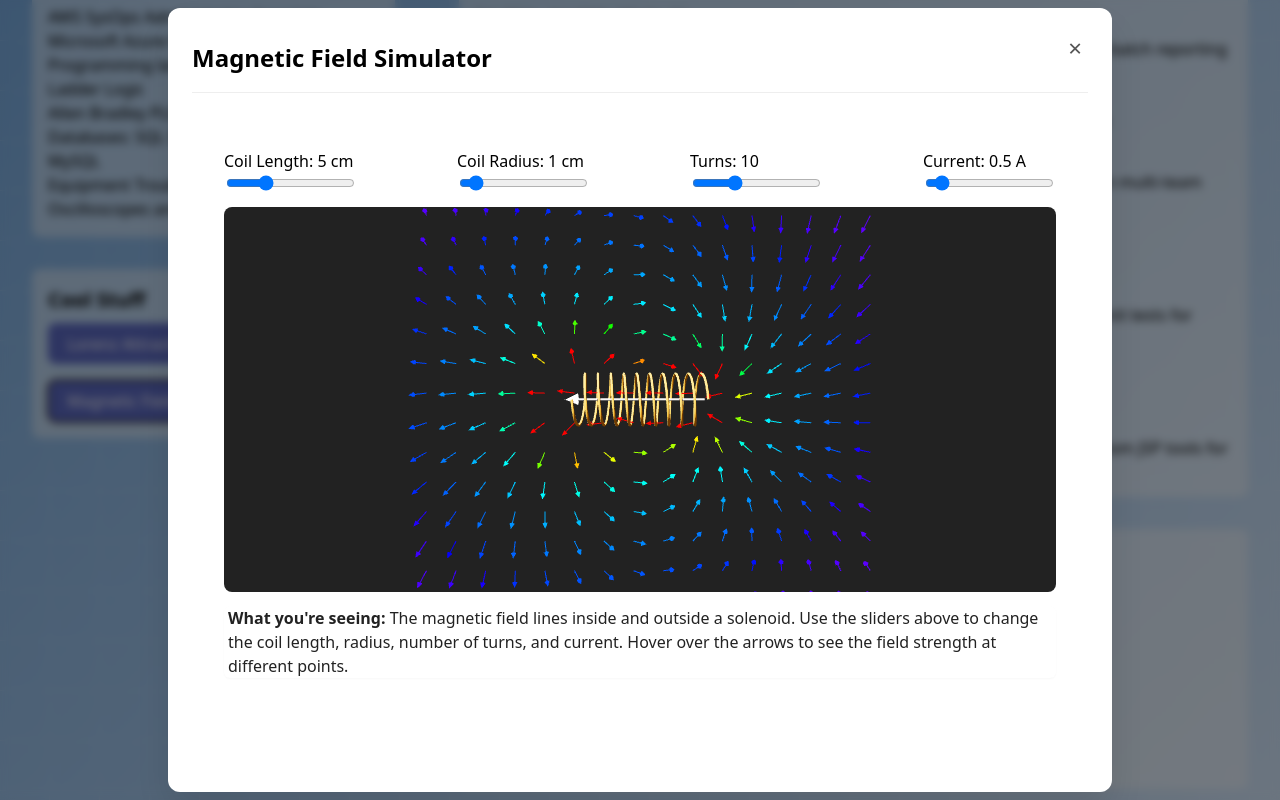
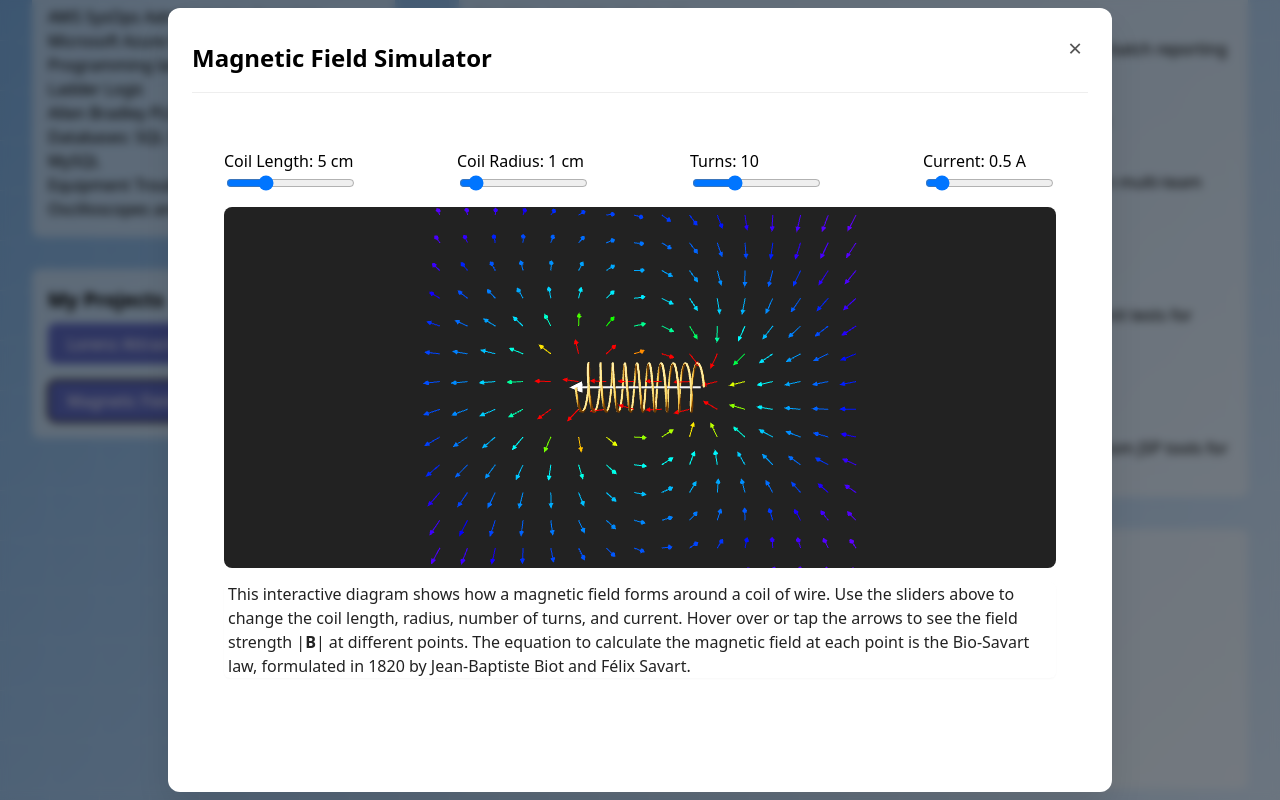
Before and after one commit to travwilliams443/AboutMe-React, a React (Vite) app: page / in a window 1280 px wide. Both pictures are taken after a click on the button "Magnetic Field Simulator". Shown: the part 510-1310 px from the top of the page. Built offline with nearby package versions, Linux system fonts and the light colour scheme.

Commit message:
Updated magnetic field verbiage

```diff
--- a/src/components/organisms/CoolStuffCard.tsx
+++ b/src/components/organisms/CoolStuffCard.tsx
@@ -12,7 +12,7 @@ export default function CoolStuffCard() {
 
   return (
     <>
-      <Card title="Cool Stuff">
+      <Card title="My Projects">
         <ul className={styles.list}>
           <li>
             <button
--- a/src/components/organisms/MagneticField.tsx
+++ b/src/components/organisms/MagneticField.tsx
@@ -365,7 +365,11 @@ export default function MagneticField() {
           )}
         </div>
         <div className={styles.descriptionScroll}>
-          <b>What you're seeing:</b> The magnetic field lines inside and outside a solenoid. Use the sliders above to change the coil length, radius, number of turns, and current. Hover over the arrows to see the field strength at different points.
+          This interactive diagram shows how a magnetic field forms around a coil of wire.
+          Use the sliders above to change the coil length, radius, number of turns, and current.
+          Hover over or tap the arrows to see the field strength |<b>B</b>| at different points.
+          The equation to calculate the magnetic field at each point is the Bio-Savart law,
+          formulated in 1820 by Jean-Baptiste Biot and Félix Savart.
         </div>
       </div>
     </>
```
